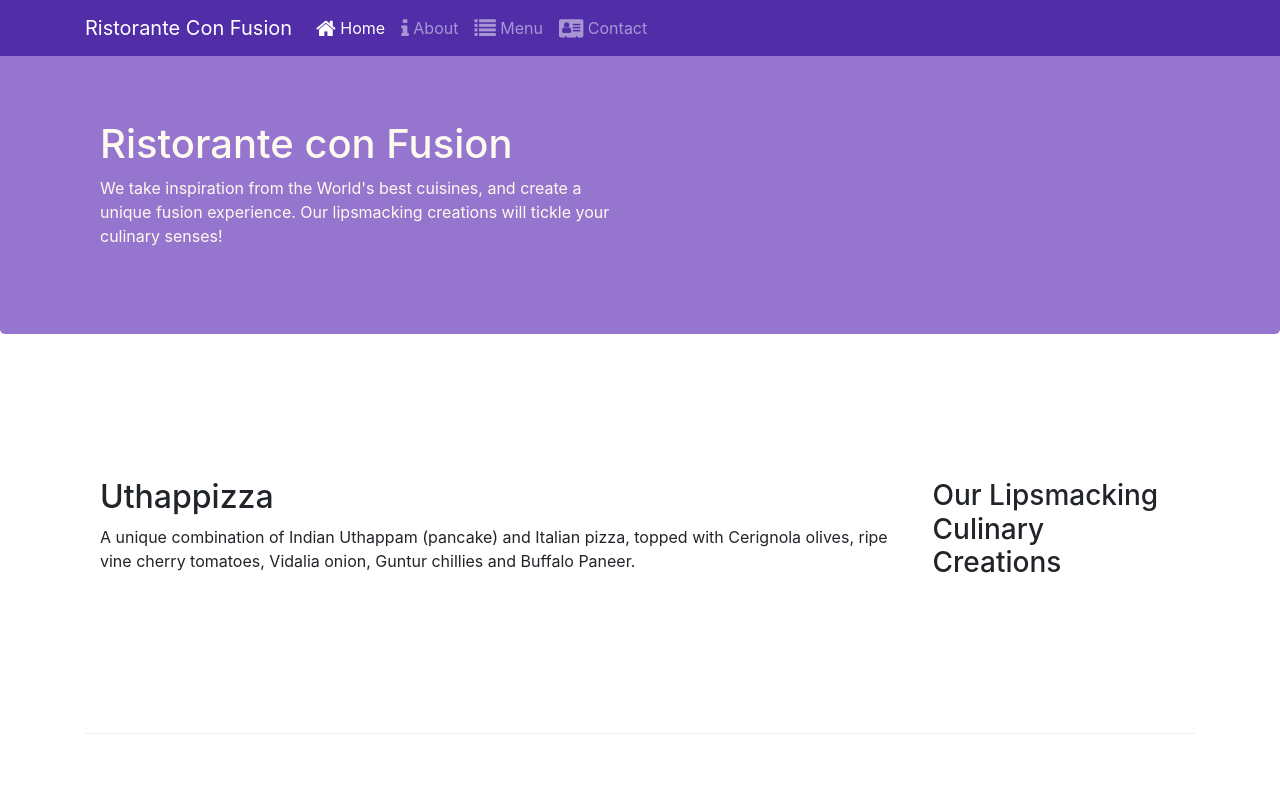
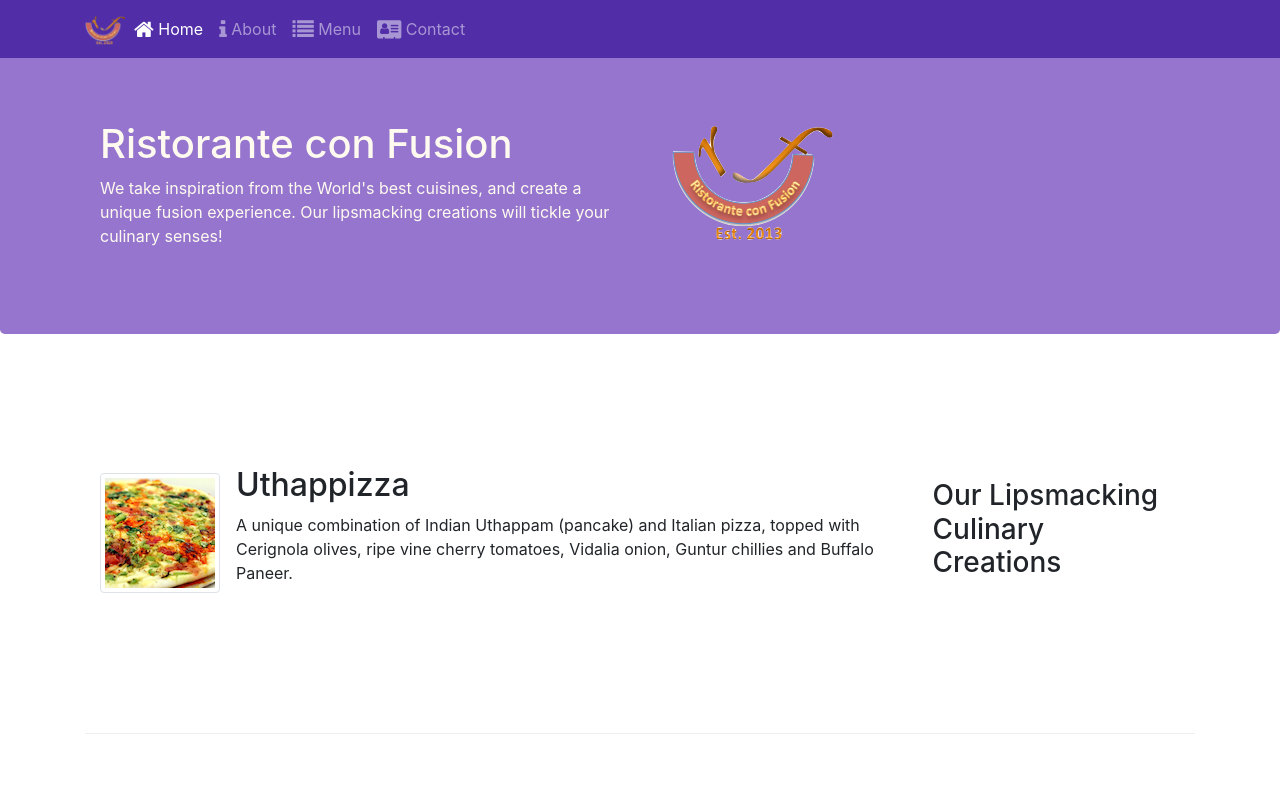
Before and after one commit to varunistar/Restaurant-website, a website: page index.html in a window 1280 px wide. Shown: the top 800 px of the page. Drawn offline with nearby package versions, Linux system fonts and the light colour scheme.

Commit message:
image and media

```diff
--- a/index.html
+++ b/index.html
@@ -21,7 +21,7 @@
         <button class="navbar-toggler" type="button" data-toggle="collapse" data-target="#Navbar">
             <span class="navbar-toggler-icon"></span>
         </button>
-        <a class="navbar-brand" href="#">Ristorante Con Fusion</a>
+        <a class="navbar-brand mr-auto" href="#"><img src="img/logo.png" height="30" width="41"></a>
                 <div class="collapse navbar-collapse" id="Navbar">
             <ul class="navbar-nav mr-auto">
                  <li class="nav-item"><a class="nav-link active" href="#"><span class="fa fa-home fa-lg"></span> Home</a></li>
@@ -42,7 +42,10 @@
                     <h1>Ristorante con Fusion</h1>
                     <p>We take inspiration from the World's best cuisines, and create a unique fusion experience. Our lipsmacking creations will tickle your culinary senses!</p>
                 </div>
-                <div class="col-12 col-sm-6">
+                <div class="col-12 col-sm-6 ">
+                    <div class="col-12 col-sm align-self-center">
+                    <img src="img/logo.png" alt="logo" class="img-fluid">
+                    </div>
                 </div>
             </div>
         </div>
@@ -53,9 +56,16 @@
             <div class="col-12 col-sm-4 order-sm-last col-md-3">
                 <h3>Our Lipsmacking Culinary Creations</h3>
             </div>
+
+
             <div class="col col-sm order-sm-first col-md">
+                    <div class="media">
+                            <img class="d-flex mr-3 img-thumbnail align-self-center" src="img/uthappizza.png">
+                            <div class="media-body">
                                     <h2>Uthappizza</h2>
                                     <p>A unique combination of Indian Uthappam (pancake) and Italian pizza, topped with Cerignola olives, ripe vine cherry tomatoes, Vidalia onion, Guntur chillies and Buffalo Paneer.</p>
+                            </div>
+                        </div>
             </div>
         </div>
 
@@ -75,9 +85,15 @@
                 <h3>Meet our Culinary Specialists</h3>
             </div>
             <div class="col col-sm order-sm-first col-md">
+                <div class="media">
+                    <img src ="img/alberto.png" alt="" class="d-flex img-thumbnail mr-3 align-self-center">
+                    <div class="media-body">
                             <h2>Alberto Somayya</h2>
                             <h4>Executive Chef</h4>
                             <p>Award winning three-star Michelin chef with wide International experience having worked closely with whos-who in the culinary world, he specializes in creating mouthwatering Indo-Italian fusion experiences. </p>
+                    </div>
+                </div>
+
             </div>
         </div>
     </div>
```
Also changed, not shown: aboutus.html (+4 -3 lines), contactus.html (+4 -2 lines), img/alberto.png (added), img/buffet.png (added), img/logo.png (added), img/uthappizza.png (added), 2 other files. Lines whose indentation alone changed are shown as unchanged.
